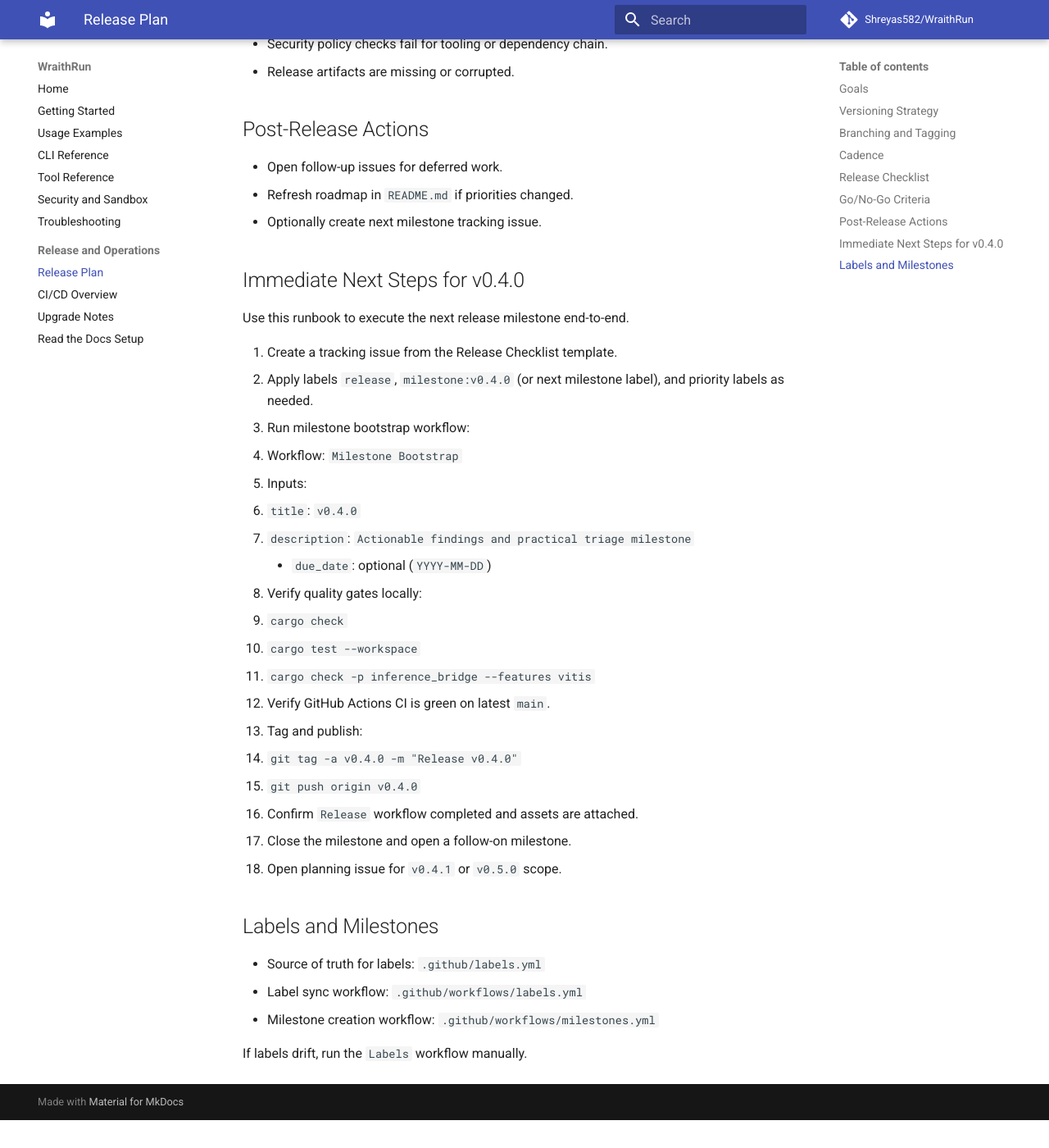
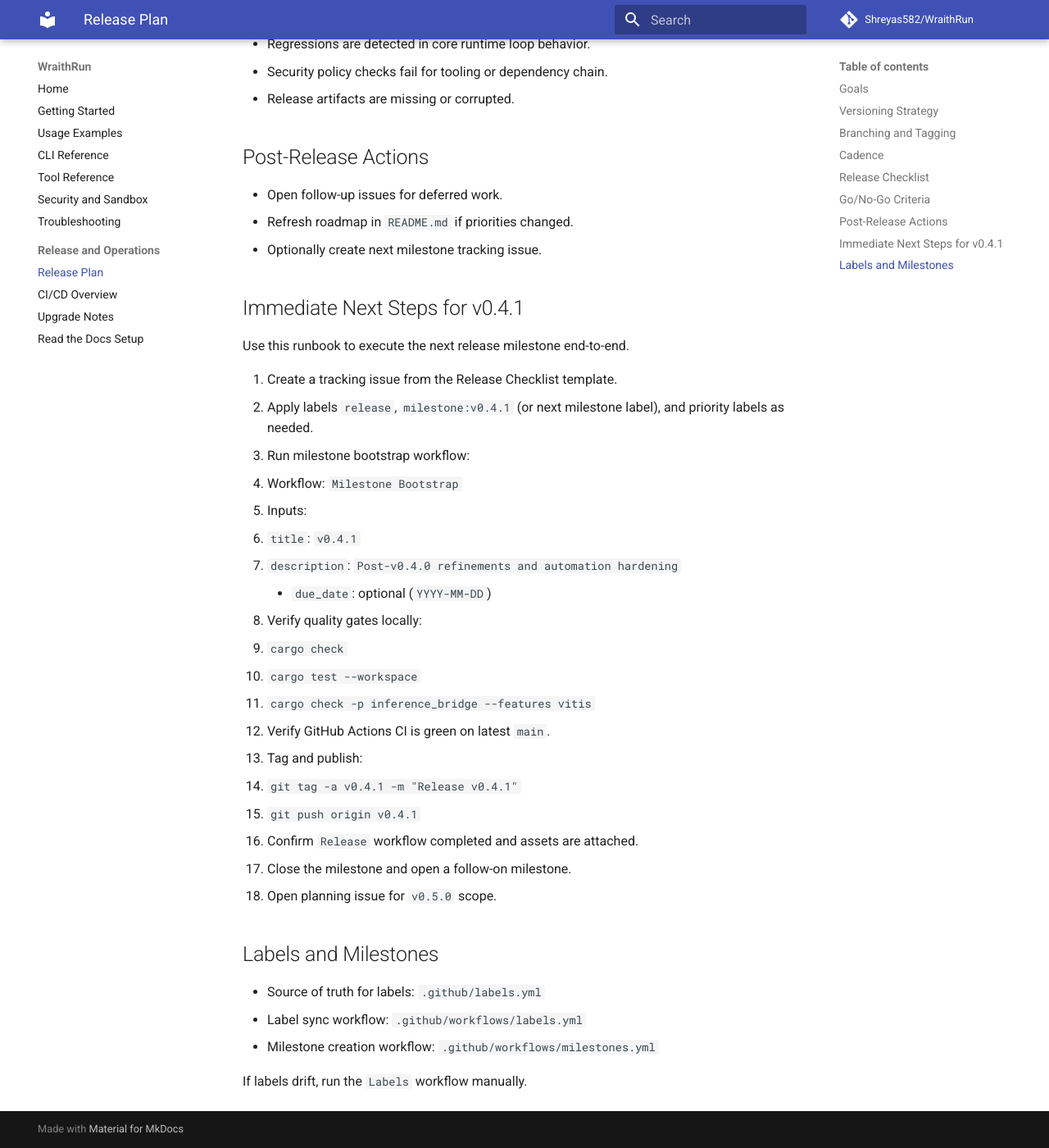
Before and after one commit to Shreyas582/WraithRun, an MkDocs documentation site: the page built from docs/RELEASE_PLAN.md, in a window 1280 px wide and 1400 px high, scrolled down 1854 px. Shown: the whole window at 82% size. Built offline with MkDocs 1.6.1 and Material for MkDocs 9.7.7, drawn with Linux system fonts in a browser that asks for light colours; comment, search, counter and statistics services are not loaded; before the commit the page ends 3220 px from its top, so only the background shows below that.

Commit message:
docs(release): cut v0.4.0 and advance runbook

```diff
--- a/docs/RELEASE_PLAN.md
+++ b/docs/RELEASE_PLAN.md
@@ -67,17 +68,17 @@ Release should be blocked when:
 - Refresh roadmap in `README.md` if priorities changed.
 - Optionally create next milestone tracking issue.
 
-## Immediate Next Steps for v0.4.0
+## Immediate Next Steps for v0.4.1
 
 Use this runbook to execute the next release milestone end-to-end.
 
 1. Create a tracking issue from the Release Checklist template.
-2. Apply labels `release`, `milestone:v0.4.0` (or next milestone label), and priority labels as needed.
+2. Apply labels `release`, `milestone:v0.4.1` (or next milestone label), and priority labels as needed.
 3. Run milestone bootstrap workflow:
    - Workflow: `Milestone Bootstrap`
    - Inputs:
-   - `title`: `v0.4.0`
-   - `description`: `Actionable findings and practical triage milestone`
+   - `title`: `v0.4.1`
+   - `description`: `Post-v0.4.0 refinements and automation hardening`
      - `due_date`: optional (`YYYY-MM-DD`)
 4. Verify quality gates locally:
    - `cargo check`
@@ -85,11 +86,11 @@ Use this runbook to execute the next release milestone end-to-end.
    - `cargo check -p inference_bridge --features vitis`
 5. Verify GitHub Actions CI is green on latest `main`.
 6. Tag and publish:
-   - `git tag -a v0.4.0 -m "Release v0.4.0"`
-   - `git push origin v0.4.0`
+   - `git tag -a v0.4.1 -m "Release v0.4.1"`
+   - `git push origin v0.4.1`
 7. Confirm `Release` workflow completed and assets are attached.
 8. Close the milestone and open a follow-on milestone.
-9. Open planning issue for `v0.4.1` or `v0.5.0` scope.
+9. Open planning issue for `v0.5.0` scope.
 
 ## Labels and Milestones
 
```
Also changed, not shown: other parts of docs/RELEASE_PLAN.md (+1 -0 lines), CHANGELOG.md (+15 -1 lines), docs/upgrades.md (+25 -0 lines).
